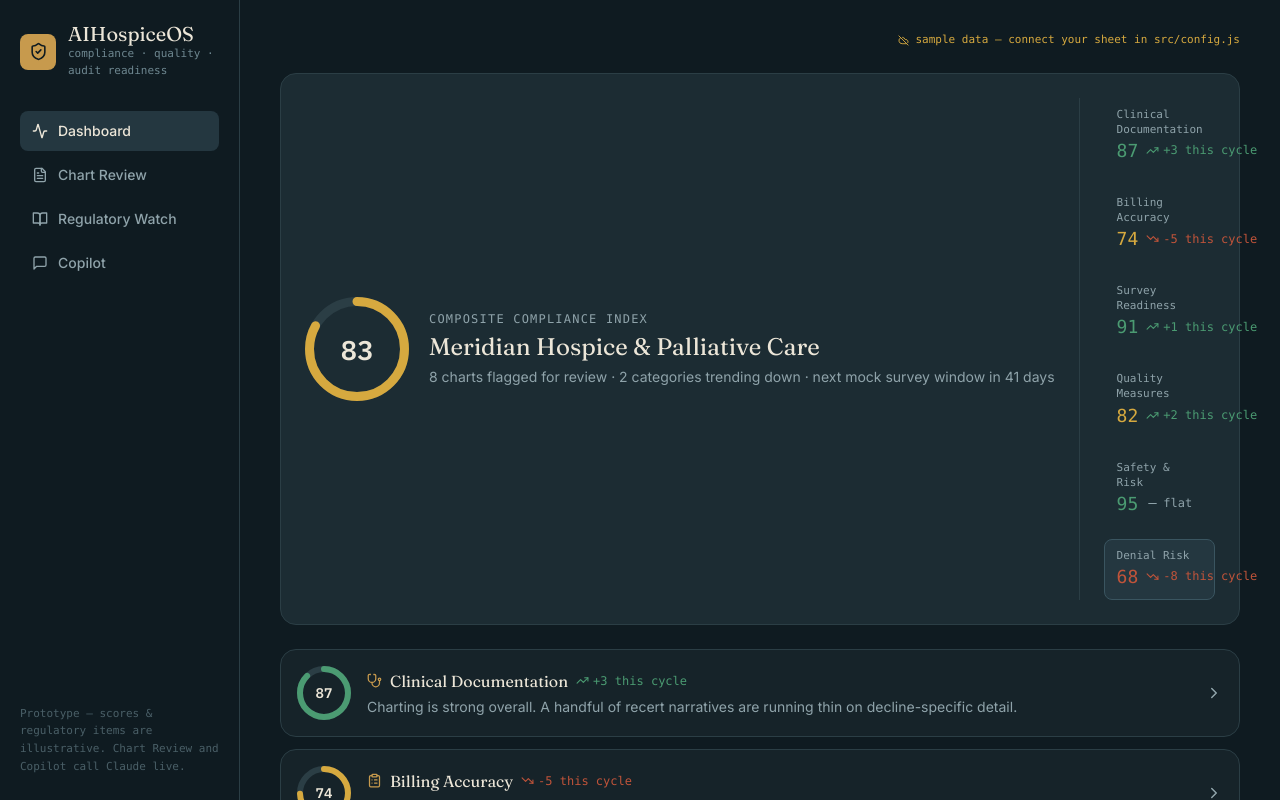
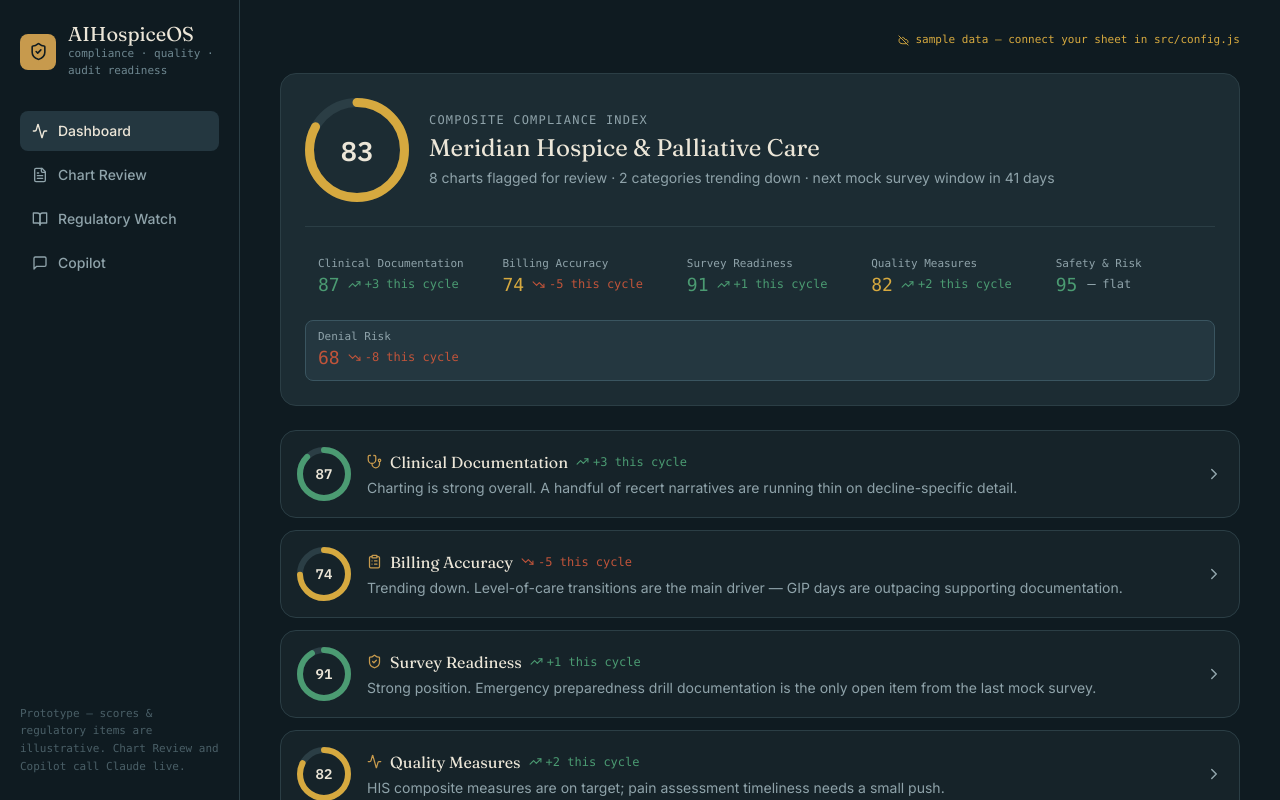
Before and after one commit to Evans-dz/HospiceOS, a React (Vite) app in the folder app/: page / in a window 1280 px wide. Shown: the top 800 px of the page. Built offline with nearby package versions, Linux system fonts and the light colour scheme.

Commit message:
Update App.jsx

```diff
--- a/app/src/App.jsx
+++ b/app/src/App.jsx
@@ -395,7 +395,7 @@ function Dashboard() {
         <DataSourceBadge live={live} loading={loading} error={error} onReload={reload} />
       </div>
       <div
-        className="rounded-2xl p-6 flex flex-col xl:flex-row items-center xl:items-stretch gap-6"
+        className="rounded-2xl p-6 flex flex-col gap-6"
         style={{ background: "#1C2C33", border: "1px solid #2B3E45" }}
       >
         <div className="flex items-center gap-5">
@@ -415,7 +415,7 @@ function Dashboard() {
             </div>
           </div>
         </div>
-        <div className="w-full xl:flex-1 xl:min-w-0 flex flex-wrap gap-3 xl:pl-6 xl:border-l" style={{ borderColor: "#2B3E45" }}>
+        <div className="w-full flex flex-wrap gap-3 pt-5 border-t" style={{ borderColor: "#2B3E45" }}>
           {categories.slice(0, 6).map((c) => (
             <button
               key={c.id}
```
